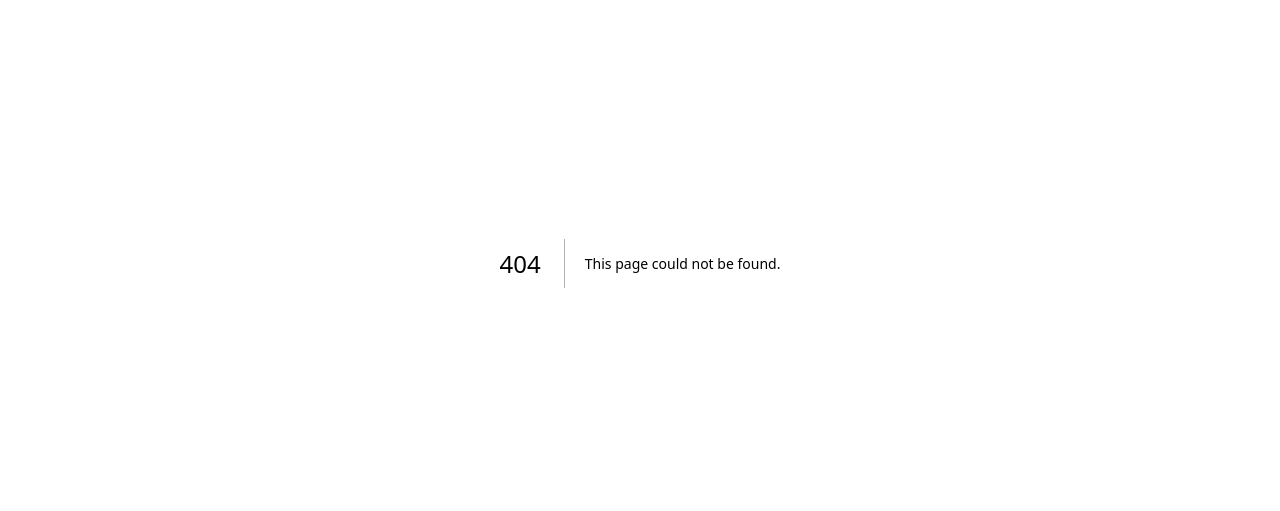
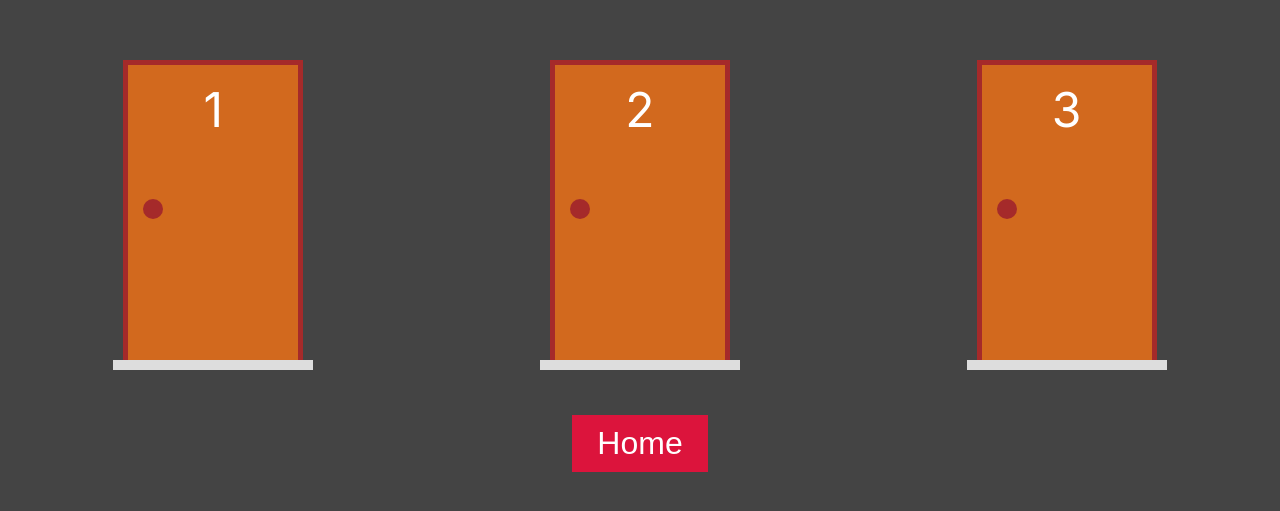
Before and after one commit to CelloCodes/monty_hall_game, a Next.js app: page /game/3/1 in a window 1280 px wide. Before the commit this address had no page. Shown: the part 137-648 px from the top of the page. Built offline with nearby package versions, Linux system fonts and the light colour scheme.

Commit message:
Complete door and prize interactions. Make door amount and prize position based on the url. Start of home development

```diff
--- /dev/null
+++ b/src/app/game/[doors]/[prized_door]/page.tsx
@@ -0,0 +1,38 @@
+"use client"
+import styles from '../../../../styles/Game.module.css'
+import {useEffect, useState} from "react";
+import {create_doors, update_doors} from "../../../../functions/doors";
+import Door from "../../../../components/Door";
+import Link from "next/link";
+import { usePathname } from "next/navigation"
+
+export default function game() {
+    const [doors, setDoors] = useState([])
+
+    const pathname = usePathname()
+    useEffect(() => {
+        const door_amount = +pathname.split('/')[2]
+        const prized_door = +pathname.split('/')[3]
+        setDoors(create_doors(door_amount, prized_door))
+    }, [pathname])
+
+    function render_doors() {
+        return doors.map(door => {
+            return <Door key={door.number} value={door} onChange={new_door => setDoors(update_doors(doors, new_door))} />
+        })
+    }
+
+    return (
+        <div className={styles.game}>
+            <div className={styles.doors}>
+                {render_doors()}
+            </div>
+            <div className={styles.buttons}>
+                <Link href="/">
+                    <button>Home</button>
+                </Link>
+            </div>
+        </div>
+    );
+
+}
--- a/src/components/Door.tsx
+++ b/src/components/Door.tsx
@@ -1,5 +1,6 @@
 import styles from '../styles/Door.module.css'
 import DoorModel from '../models/Door'
+import Prize from "./Prize";
 
 interface DoorProps {
     value: DoorModel
@@ -28,7 +29,10 @@ export default function Door(props: DoorProps) {
     return (
         <div className={styles.area} onClick={switch_selection}>
             <div className={`${styles.doorframe} ${selected}`}>
-                {door.open ? false : render_door()}
+                {!door.open ?
+                    render_door() :
+                    door.has_prize ? <Prize/> : false
+                }
             </div>
             <div className={styles.floor}></div>
         </div>
--- a/src/functions/doors.ts
+++ b/src/functions/doors.ts
@@ -1,9 +1,9 @@
 import DoorModel from "../models/Door";
 
-export function create_doors(amount: number, selected: number): DoorModel[] {
+export function create_doors(amount: number, prized_door: number): DoorModel[] {
     return Array.from({ length: amount }, (_, i) => {
         const number = i + 1
-        const has_prize = selected === number
+        const has_prize = prized_door === number
         return new DoorModel(number, has_prize)
     })
 }
--- a/src/styles/Door.module.css
+++ b/src/styles/Door.module.css
@@ -10,6 +10,7 @@
 
 .doorframe {
     display: flex;
+    flex-direction: column-reverse;
     flex-grow: 1;
     width: 90%;
     border-left: 5px solid brown;
--- /dev/null
+++ b/src/styles/Game.module.css
@@ -0,0 +1,28 @@
+.game {
+    display: flex;
+    flex-direction: column;
+    justify-content: center;
+    align-items: center;
+    height: 100vh;
+}
+
+.doors {
+    display: flex;
+    align-self: stretch;
+    justify-content: space-around;
+    flex-wrap: wrap;
+}
+
+.buttons {
+    display: flex;
+    justify-content: center;
+    margin-top: 40px;
+}
+
+.buttons button {
+    background-color: crimson;
+    color: white;
+    font-size: 2rem;
+    border: none;
+    padding: 10px 25px;
+}
--- a/src/styles/Prize.module.css
+++ b/src/styles/Prize.module.css
@@ -21,7 +21,7 @@
     position: absolute;
     width: 15px;
     height: 85px;
-    background-color: red;
+    background-color: crimson;
 }
 
 .loop2 {
@@ -29,5 +29,5 @@
     top: 40px;
     width: 90px;
     height: 15px;
-    background-color: red;
+    background-color: crimson;
 }
```
Also changed, not shown: src/app/page.tsx (+18 -18 lines), src/components/Card.tsx (added, +17 -0 lines), src/styles/Card.module.css (added, +11 -0 lines), src/styles/Form.module.css (added, +14 -0 lines).
